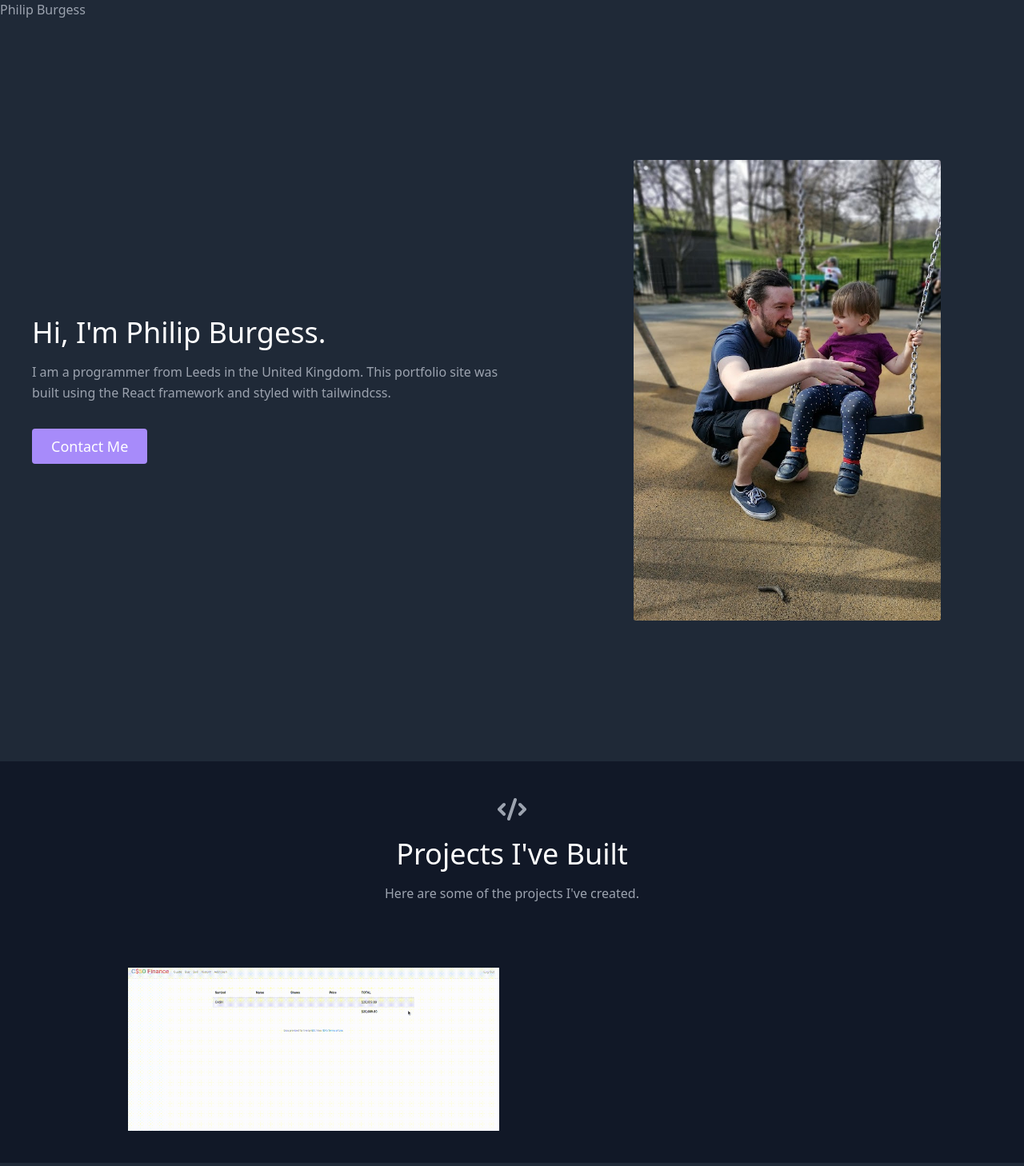
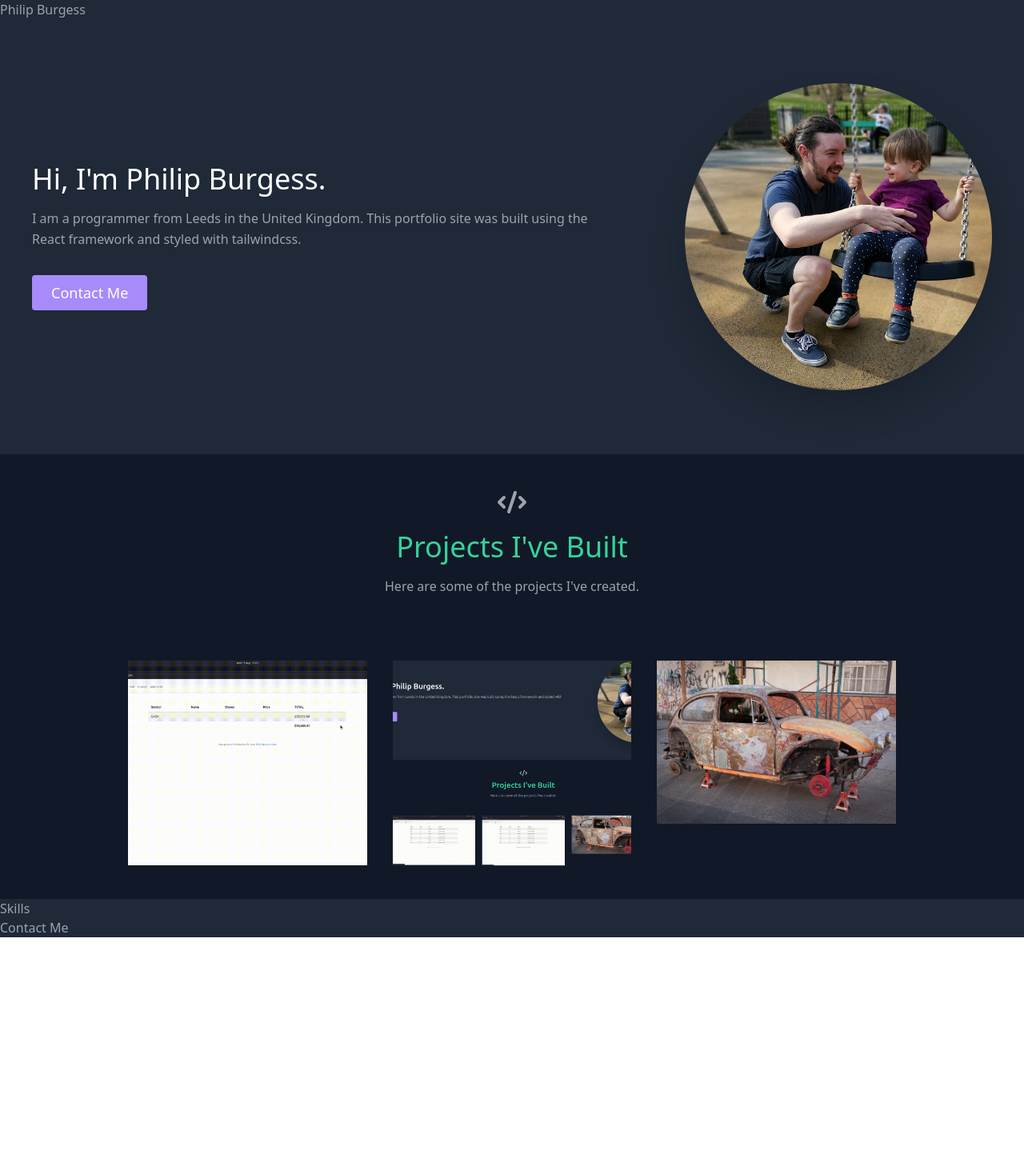
Before and after one commit to PhilipGB/react-app, a React (Create React App) app: page / in a window 1280 px wide. Shown: the top 1458 px of the page at 80% size. After the commit the page ends 1172 px from the top, so only its background shows below. Built offline with nearby package versions, Linux system fonts and the light colour scheme.

Commit message:
additional projects added

```diff
--- a/src/components/About.js
+++ b/src/components/About.js
@@ -21,10 +21,10 @@ function About() {
             </a>
           </div>
         </div>
-        <div className="lg:max-w-lg lg:w-full md:w-1/2 w-5/6">
+        <div>
           <img
-            className="object-cover object-center rounded transform scale-75"
-            alt="hero"
+            className="object-cover object-center rounded-full h-96 w-96 shadow-2xl"
+            alt="Philip Burgess"
             src="./images/IMG_20210331_154028.jpg"
           />
         </div>
--- a/src/components/Data.js
+++ b/src/components/Data.js
@@ -7,5 +7,23 @@ export const projects = [
       image: "./images/cs50pset9.gif",
       link: "https://bigyospeck.pythonanywhere.com/login",
       github: "https://github.com/BigYoSpeck/CS50Finance",
+    },
+    {
+      title: "React and tailwindcss based portfolio site",
+      subtitle: "Portfolio",
+      description:
+        "This is my React and tailwindcss based developer portfolio site",
+      image: "./images/portfolio.jpg",
+      link: "https://github.com/BigYoSpeck/react-app",
+      github: "https://github.com/BigYoSpeck/react-app",
+    },
+    {
+      title: "Future Project",
+      subtitle: "TODO",
+      description:
+        "This is a placeholder for a future project",
+      image: "./images/todo.jpg",
+      link: "https://github.com/BigYoSpeck/",
+      github: "https://github.com/BigYoSpeck/",
     }
   ];
--- a/src/components/Projects.js
+++ b/src/components/Projects.js
@@ -8,7 +8,7 @@ function Projects() {
       <div className="container px-5 py-10 mx-auto text-center lg:px-40">
         <div className="flex flex-col w-full mb-20">
           <CodeIcon className="mx-auto inline-block w-10 mb-4" />
-          <h1 className="sm:text-4xl text-3xl font-medium title-font mb-4 text-white">
+          <h1 className="sm:text-4xl text-3xl font-medium title-font mb-4 text-green-400">
             Projects I've Built
           </h1>
           <p className="lg:w-2/3 mx-auto leading-relaxed text-base">
@@ -20,7 +20,7 @@ function Projects() {
             <a
               href={project.link}
               key={project.image}
-              className="sm:w-1/2 w-100 p-4" target="_blank" rel="noopener noreferrer">
+              className="sm:w-1/3 w-100 p-4" target="_blank" rel="noopener noreferrer">
               <div className="flex relative">
                 <img
                   alt="gallery"
```
Also changed, not shown: public/images/portfolio.jpg (added), public/images/todo.jpg (added).
